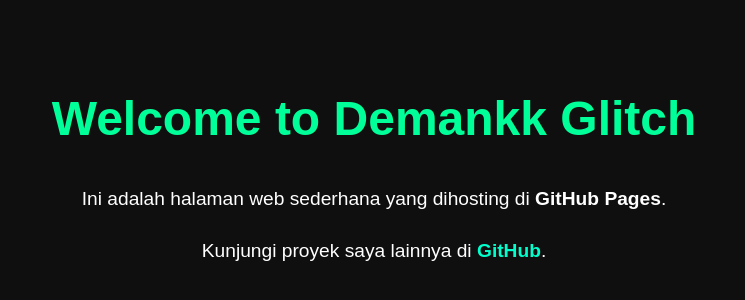
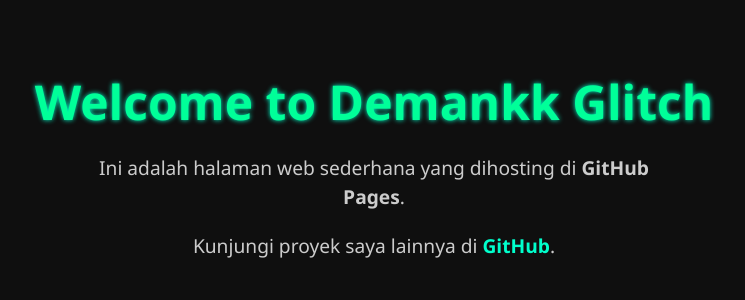
Before and after one commit to Demankk-glitch/Demank-glitch, a plain HTML site: page index.html in a window 1280 px wide. Shown: the part 230-530 px from the top of the page, without its empty margins (266-1011 px from the left). Drawn offline with Linux system fonts and the light colour scheme.

Commit message:
Update index.html
Signed-off-by: Demankk-glitch <dimasahmadr3@gmail.com>

```diff
--- a/index.html
+++ b/index.html
@@ -1,40 +1,11 @@
+
 <!DOCTYPE html>
 <html lang="id">
 <head>
   <meta charset="UTF-8" />
   <meta name="viewport" content="width=device-width, initial-scale=1.0"/>
   <title>Demankk Glitch</title>
-  <style>
-    body {
-      margin: 0;
-      font-family: Arial, sans-serif;
-      background: #0f0f0f;
-      color: #ffffff;
-      display: flex;
-      justify-content: center;
-      align-items: center;
-      height: 100vh;
-      flex-direction: column;
-      text-align: center;
-    }
-    h1 {
-      font-size: 3em;
-      color: #00ff99;
-    }
-    p {
-      font-size: 1.2em;
-      max-width: 600px;
-      margin-top: 10px;
-    }
-    a {
-      color: #00ffcc;
-      text-decoration: none;
-      font-weight: bold;
-    }
-    a:hover {
-      color: #ffffff;
-    }
-  </style>
+  <link rel="stylesheet" href="style.css" />
 </head>
 <body>
   <h1>Welcome to Demankk Glitch</h1>
```
